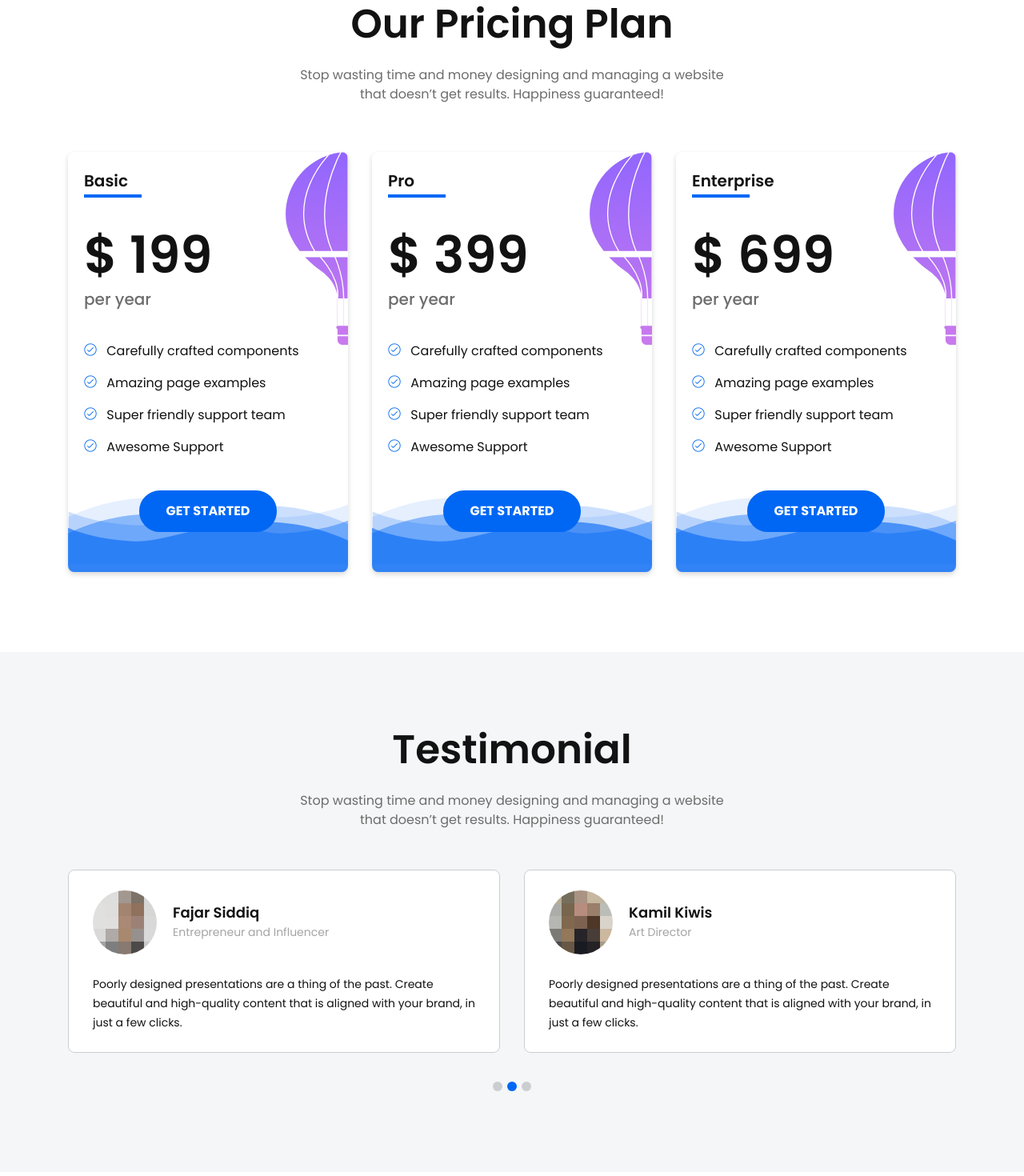
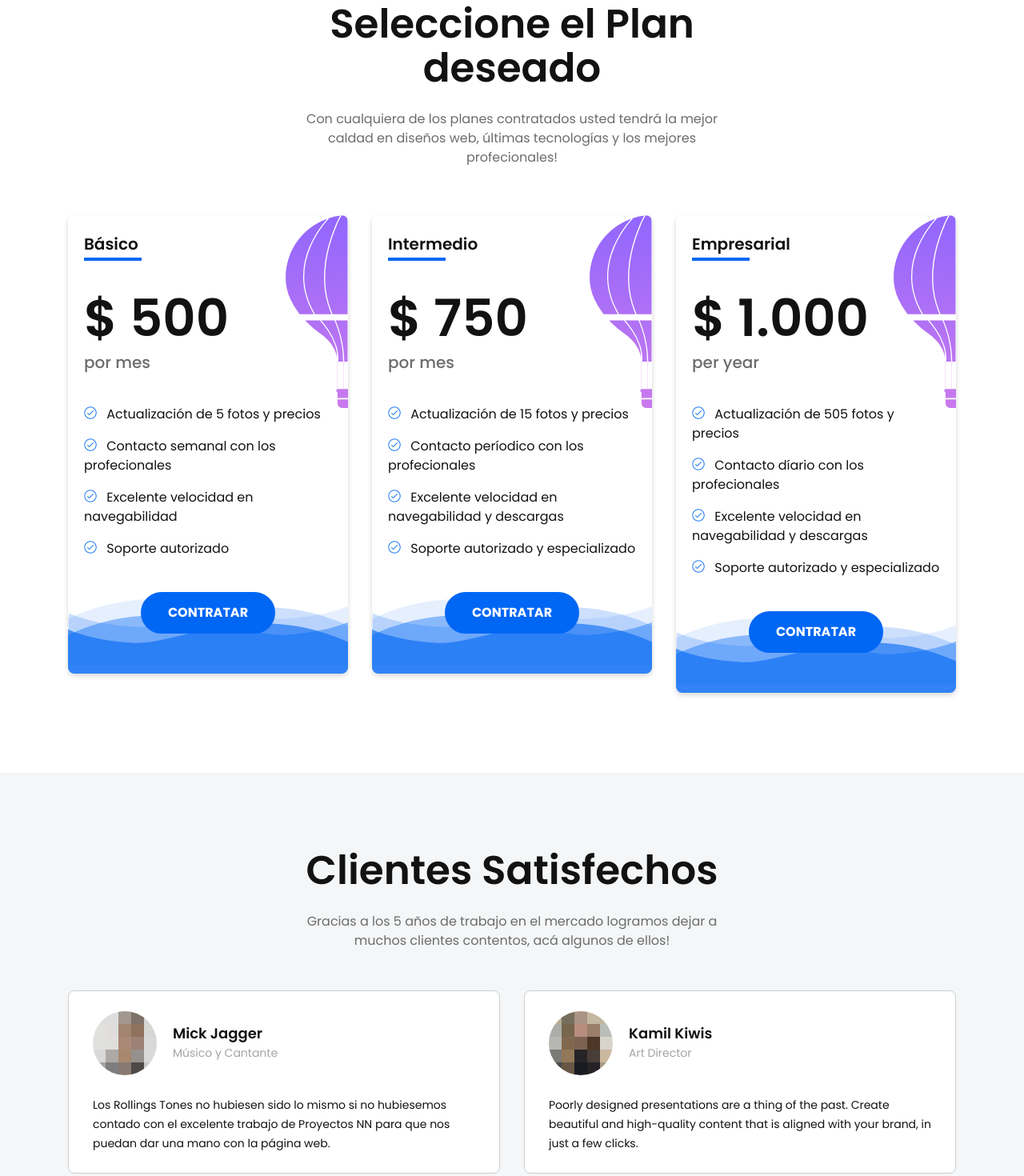
Before and after one commit to nico20cjs-dev/agency, a plain HTML site: page agency-free-lite/index.html in a window 1280 px wide. Shown: the part 2658-4128 px from the top of the page at 80% size. Drawn offline with Linux system fonts and the light colour scheme; files whose address does not match are found by name.

Commit message:
Actualizacion de texto

```diff
--- a/agency-free-lite/index.html
+++ b/agency-free-lite/index.html
@@ -244,10 +244,10 @@
         <div class="container">
             <div class="row justify-content-center">
                             <div class="text-center">
-                                <h2>You are using free lite version of Agency</h2></br>
-                                <p>Please, purchase the premium version just for $9 - if you would like to remove footer credits and get all features, documentation and support</p></br>
+                                <h2>Puedes adquirir nuestros servicios por muy bajos costos</h2></br>
+                                <p>Por promociones por su primer sitio web poseemos excelentes descuentos, y abones desde los $500</p></br>
                                 <div class="rounded-buttons">
-                                    <a class="main-btn rounded-one" rel="nofollow" href="https://rebrand.ly/agency-ud">Purchase Now</a>
+                                    <a class="main-btn rounded-one" rel="nofollow" href="https://rebrand.ly/agency-ud">Obtener una demo</a>
                                 </div>
 
                             </div> <!-- header content -->
@@ -265,8 +265,8 @@
             <div class="row justify-content-center">
                 <div class="col-lg-6">
                     <div class="section-title text-center pb-20">
-                        <h4 class="title">Our Pricing Plan</h4>
-                        <p class="text">Stop wasting time and money designing and managing a website that doesn’t get results. Happiness guaranteed!</p>
+                        <h4 class="title">Seleccione el Plan deseado</h4>
+                        <p class="text">Con cualquiera de los planes contratados usted tendrá la mejor caldad en diseños web, últimas tecnologías y los mejores profecionales!</p>
                     </div> <!-- section title -->
                 </div>
             </div> <!-- row -->
@@ -278,20 +278,20 @@
                             <img src="assets/images/baloon.svg" alt="baloon">
                         </div>
                         <div class="pricing-header">
-                            <h5 class="sub-title">Basic</h5>
-                            <span class="price">$ 199</span>
-                            <p class="year">per year</p>
+                            <h5 class="sub-title">Básico</h5>
+                            <span class="price">$ 500</span>
+                            <p class="year">por mes</p>
                         </div>
                         <div class="pricing-list">
                             <ul>
-                                <li><i class="lni-check-mark-circle"></i> Carefully crafted components</li>
-                                <li><i class="lni-check-mark-circle"></i> Amazing page examples</li>
-                                <li><i class="lni-check-mark-circle"></i> Super friendly support team</li>
-                                <li><i class="lni-check-mark-circle"></i> Awesome Support</li>
+                                <li><i class="lni-check-mark-circle"></i> Actualización de 5 fotos y precios</li>
+                                <li><i class="lni-check-mark-circle"></i> Contacto semanal con los profecionales</li>
+                                <li><i class="lni-check-mark-circle"></i> Excelente velocidad en navegabilidad</li>
+                                <li><i class="lni-check-mark-circle"></i> Soporte autorizado</li>
                             </ul>
                         </div>
                         <div class="pricing-btn rounded-buttons text-center">
-                            <a class="main-btn rounded-one" href="#">GET STARTED</a>
+                            <a class="main-btn rounded-one" href="#">Contratar</a>
                         </div>
                         <div class="bottom-shape">
                             <svg data-name="Layer 1" xmlns="http://www.w3.org/2000/svg" viewBox="0 0 350 112.35"><defs><style>.color-2{fill:#0067f4;isolation:isolate;}.cls-1{opacity:0.1;}.cls-2{opacity:0.2;}.cls-3{opacity:0.4;}.cls-4{opacity:0.6;}</style></defs><title>bottom-part1</title><g><g data-name="Group 747"><path data-name="Path 294" class="cls-1 color-2" d="M0,24.21c120-55.74,214.32,2.57,267,0S349.18,7.4,349.18,7.4V82.35H0Z" transform="translate(0 0)"/><path data-name="Path 297" class="cls-2 color-2" d="M350,34.21c-120-55.74-214.32,2.57-267,0S.82,17.4.82,17.4V92.35H350Z" transform="translate(0 0)"/><path data-name="Path 296" class="cls-3 color-2" d="M0,44.21c120-55.74,214.32,2.57,267,0S349.18,27.4,349.18,27.4v74.95H0Z" transform="translate(0 0)"/><path data-name="Path 295" class="cls-4 color-2" d="M349.17,54.21c-120-55.74-214.32,2.57-267,0S0,37.4,0,37.4v74.95H349.17Z" transform="translate(0 0)"/></g></g></svg>
@@ -305,20 +305,20 @@
                             <img src="assets/images/baloon.svg" alt="baloon">
                         </div>
                         <div class="pricing-header">
-                            <h5 class="sub-title">Pro</h5>
-                            <span class="price">$ 399</span>
-                            <p class="year">per year</p>
+                            <h5 class="sub-title">Intermedio</h5>
+                            <span class="price">$ 750</span>
+                            <p class="year">por mes</p>
                         </div>
                         <div class="pricing-list">
                             <ul>
-                                <li><i class="lni-check-mark-circle"></i> Carefully crafted components</li>
-                                <li><i class="lni-check-mark-circle"></i> Amazing page examples</li>
-                                <li><i class="lni-check-mark-circle"></i> Super friendly support team</li>
-                                <li><i class="lni-check-mark-circle"></i> Awesome Support</li>
+                                <li><i class="lni-check-mark-circle"></i> Actualización de 15 fotos y precios</li>
+                                <li><i class="lni-check-mark-circle"></i> Contacto períodico con los profecionales</li>
+                                <li><i class="lni-check-mark-circle"></i> Excelente velocidad en navegabilidad y descargas</li>
+                                <li><i class="lni-check-mark-circle"></i> Soporte autorizado y especializado</li>
                             </ul>
                         </div>
                         <div class="pricing-btn rounded-buttons text-center">
-                            <a class="main-btn rounded-one" href="#">GET STARTED</a>
+                            <a class="main-btn rounded-one" href="#">Contratar</a>
                         </div>
                         <div class="bottom-shape">
                             <svg data-name="Layer 1" xmlns="http://www.w3.org/2000/svg" viewBox="0 0 350 112.35"><defs><style>.color-2{fill:#0067f4;isolation:isolate;}.cls-1{opacity:0.1;}.cls-2{opacity:0.2;}.cls-3{opacity:0.4;}.cls-4{opacity:0.6;}</style></defs><title>bottom-part1</title><g><g data-name="Group 747"><path data-name="Path 294" class="cls-1 color-2" d="M0,24.21c120-55.74,214.32,2.57,267,0S349.18,7.4,349.18,7.4V82.35H0Z" transform="translate(0 0)"/><path data-name="Path 297" class="cls-2 color-2" d="M350,34.21c-120-55.74-214.32,2.57-267,0S.82,17.4.82,17.4V92.35H350Z" transform="translate(0 0)"/><path data-name="Path 296" class="cls-3 color-2" d="M0,44.21c120-55.74,214.32,2.57,267,0S349.18,27.4,349.18,27.4v74.95H0Z" transform="translate(0 0)"/><path data-name="Path 295" class="cls-4 color-2" d="M349.17,54.21c-120-55.74-214.32,2.57-267,0S0,37.4,0,37.4v74.95H349.17Z" transform="translate(0 0)"/></g></g></svg>
@@ -332,20 +332,20 @@
                             <img src="assets/images/baloon.svg" alt="baloon">
                         </div>
                         <div class="pricing-header">
-                            <h5 class="sub-title">Enterprise</h5>
-                            <span class="price">$ 699</span>
+                            <h5 class="sub-title">Empresarial</h5>
+                            <span class="price">$ 1.000</span>
                             <p class="year">per year</p>
                         </div>
                         <div class="pricing-list">
                             <ul>
-                                <li><i class="lni-check-mark-circle"></i> Carefully crafted components</li>
-                                <li><i class="lni-check-mark-circle"></i> Amazing page examples</li>
-                                <li><i class="lni-check-mark-circle"></i> Super friendly support team</li>
-                                <li><i class="lni-check-mark-circle"></i> Awesome Support</li>
+                                <li><i class="lni-check-mark-circle"></i> Actualización de 505 fotos y precios</li>
+                                <li><i class="lni-check-mark-circle"></i> Contacto díario con los profecionales</li>
+                                <li><i class="lni-check-mark-circle"></i> Excelente velocidad en navegabilidad y descargas</li>
+                                <li><i class="lni-check-mark-circle"></i> Soporte autorizado y especializado</li>
                             </ul>
                         </div>
                         <div class="pricing-btn rounded-buttons text-center">
-                            <a class="main-btn rounded-one" href="#">GET STARTED</a>
+                            <a class="main-btn rounded-one" href="#">Contratar</a>
                         </div>
                         <div class="bottom-shape">
                             <svg data-name="Layer 1" xmlns="http://www.w3.org/2000/svg" viewBox="0 0 350 112.35"><defs><style>.color-2{fill:#0067f4;isolation:isolate;}.cls-1{opacity:0.1;}.cls-2{opacity:0.2;}.cls-3{opacity:0.4;}.cls-4{opacity:0.6;}</style></defs><title>bottom-part1</title><g><g data-name="Group 747"><path data-name="Path 294" class="cls-1 color-2" d="M0,24.21c120-55.74,214.32,2.57,267,0S349.18,7.4,349.18,7.4V82.35H0Z" transform="translate(0 0)"/><path data-name="Path 297" class="cls-2 color-2" d="M350,34.21c-120-55.74-214.32,2.57-267,0S.82,17.4.82,17.4V92.35H350Z" transform="translate(0 0)"/><path data-name="Path 296" class="cls-3 color-2" d="M0,44.21c120-55.74,214.32,2.57,267,0S349.18,27.4,349.18,27.4v74.95H0Z" transform="translate(0 0)"/><path data-name="Path 295" class="cls-4 color-2" d="M349.17,54.21c-120-55.74-214.32,2.57-267,0S0,37.4,0,37.4v74.95H349.17Z" transform="translate(0 0)"/></g></g></svg>
@@ -365,8 +365,8 @@
             <div class="row justify-content-center">
                 <div class="col-lg-6">
                     <div class="section-title text-center pb-20">
-                        <h4 class="title">Testimonial</h4>
-                        <p class="text">Stop wasting time and money designing and managing a website that doesn’t get results. Happiness guaranteed!</p>
+                        <h4 class="title">Clientes Satisfechos</h4>
+                        <p class="text">Gracias a los 5 años de trabajo en el mercado logramos dejar a muchos clientes contentos, acá algunos de ellos!</p>
                     </div> <!-- section title -->
                 </div>
             </div> <!-- row -->
@@ -379,12 +379,12 @@
                                 <img src="assets/images/author-1.jpg" alt="Author">
                             </div>
                             <div class="author-name media-body">
-                                <h6 class="name">Riley Beata</h6>
-                                <span class="sub-title">Angel Investor</span>
+                                <h6 class="name">Lionel Messi</h6>
+                                <span class="sub-title">Jugador profesional</span>
                             </div>
                         </div>
                         <div class="testimonial-text">
-                            <p class="text">Poorly designed presentations are a thing of the past. Create beautiful and high-quality content that is aligned with your brand, in just a few clicks.</p>
+                            <p class="text">Me permitieron crear mi primer sitio con el que poder publicar todo mi contenido a mis fans, ellos me lo agradecen todo el tiempo. Así pude superar a CR7 en las redes.</p>
                         </div>
                     </div> <!-- single testimonial -->
                 </div>
@@ -395,12 +395,12 @@
                                 <img src="assets/images/author-2.jpg" alt="Author">
                             </div>
                             <div class="author-name media-body">
-                                <h6 class="name">Fajar Siddiq</h6>
-                                <span class="sub-title">Entrepreneur and Influencer</span>
+                                <h6 class="name">Mick Jagger</h6>
+                                <span class="sub-title">Músico y Cantante</span>
                             </div>
                         </div>
                         <div class="testimonial-text">
-                            <p class="text">Poorly designed presentations are a thing of the past. Create beautiful and high-quality content that is aligned with your brand, in just a few clicks.</p>
+                            <p class="text">Los Rollings Tones no hubiesen sido lo mismo si no hubiesemos contado con el excelente trabajo de Proyectos NN para que nos puedan dar una mano con la página web.</p>
                         </div>
                     </div> <!-- single testimonial -->
                 </div>
@@ -433,8 +433,8 @@
             <div class="row justify-content-center">
                 <div class="col-lg-6">
                     <div class="section-title text-center pb-20">
-                        <h4 class="title">From The Blog</h4>
-                        <p class="text">Stop wasting time and money designing and managing a website that doesn’t get results. Happiness guaranteed!</p>
+                        <h4 class="title">Desde el Blog</h4>
+                        <p class="text">Te contamos las últimas novedades de proyectos NN para que estes al tanto de las novedades y no te pierdas de nada!</p>
                     </div> <!-- section title -->
                 </div>
             </div> <!-- row -->
@@ -446,10 +446,10 @@
                             <img src="assets/images/b2.jpg" alt="Blog">
                         </div>
                         <div class="blog-content media-body">
-                            <h4 class="blog-title"><a href="#">Budget-Friendly Design Ideas For Your Business</a></h4>
-                            <span><i class="lni-calendar"></i> Mar 23, 2022</span>
-                            <span><i class="lni-comment-alt"></i> 24Commnet</span>
-                            <p class="text">Create a workspace your team will love with these money-saving interior design tips. Learn how People and Culture.</p>
+                            <h4 class="blog-title"><a href="#">Juntada en lo de la Negra</a></h4>
+                            <span><i class="lni-calendar"></i> Marzo 23, 2022</span>
+                            <span><i class="lni-comment-alt"></i> 24 Comentario</span>
+                            <p class="text">La juntada arrancó con un falso asado y termino comiendo altas zapis con mucho picante en donde Ari y Nico no paraba de picar.</p>
                             <a class="more" href="#">READ MORE</a>
                         </div>
                     </div> <!-- single blog -->
```
